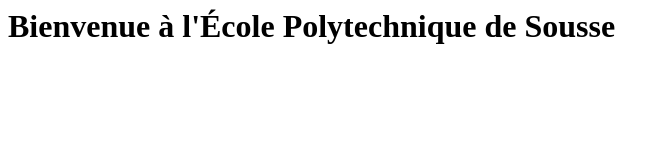
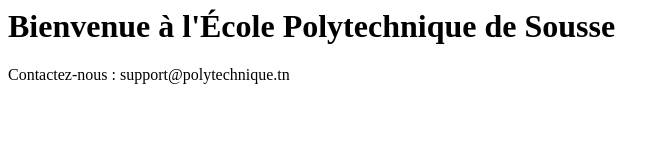
Before and after one commit to KhawlaSouar/tp-revision-git, a plain HTML site: page index.html in a window 1280 px wide. Shown: the whole page, without its empty margins (0-670 px from the left). Drawn offline with Linux system fonts and the light colour scheme.

Commit message:
Modification du contact sur main

```diff
--- a/index.html
+++ b/index.html
@@ -1,3 +1,4 @@
 <header>
     <h1>Bienvenue à l'École Polytechnique de Sousse</h1>
 </header>
+<p>Contactez-nous : support@polytechnique.tn</p>
```
